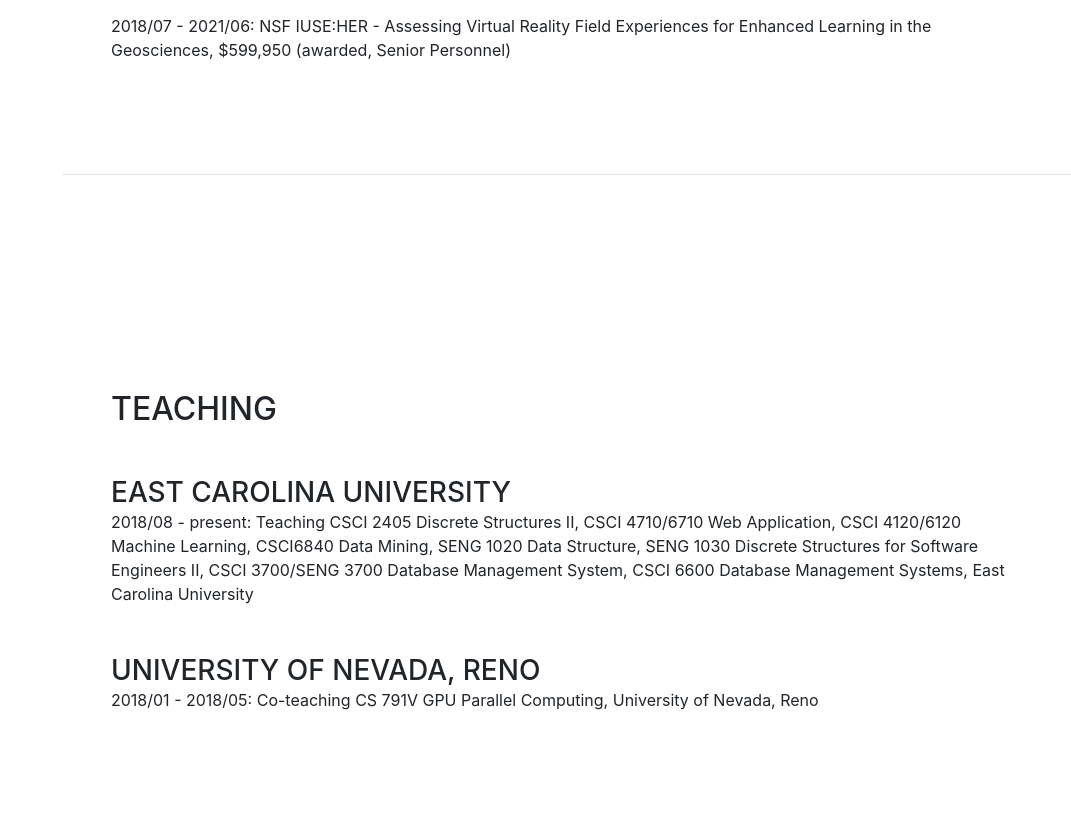
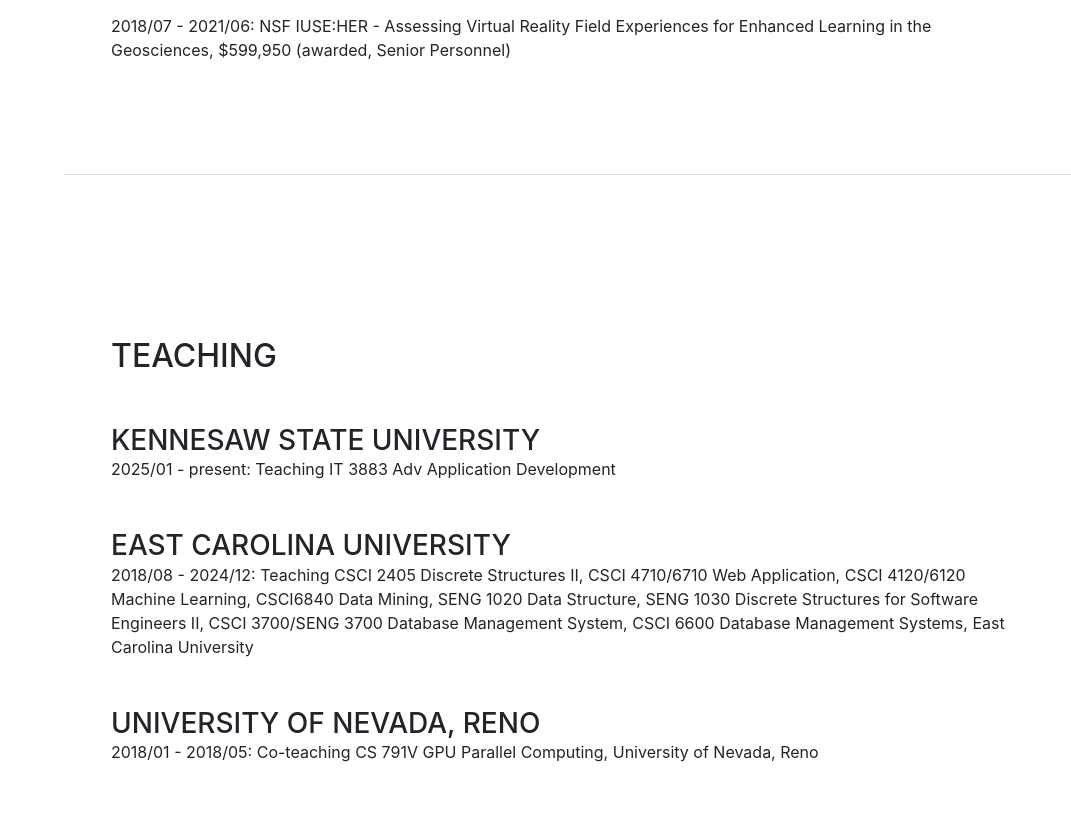
Before and after one commit to ruiwu1990/Rui_personal_website, a website with bundled scripts: page index.html in a window 1280 px wide. Shown: the part 1528-2343 px from the top of the page, without its empty margins (209-1280 px from the left). Built offline with nearby package versions, Linux system fonts and the light colour scheme; a web font is replaced by a local one.

Commit message:
Update index.html

```diff
--- a/index.html
+++ b/index.html
@@ -70,7 +70,7 @@
           <div class="subheading mb-5">(252) 328-9682 ·
             <a href="wur18@ecu.edu">wur18@ecu.edu</a>
           </div>
-          <p class="mb-5">I am now an associate professor at the East Carolina University. My research interests are machine learning and data visualization. </p>
+          <p class="mb-5">I am now an associate professor at the Kennesaw State University. My research interests are machine learning and data visualization. </p>
           <p class="mb-5">I received my Ph.D. and Master degree from University of Nevada, Reno and my major is Computer Science and Engineering. My advisors are Dr. Sergiu Dascalu and Dr. Frederick C Harris, Jr. I received my bachelor degree from Jilin University in 2013, majoring in Computer Science. </p>
 		  <p class="mb-5">RA positions are available. If you are interested in research and want to be my research assistant, Please email me your CV, transcripts, TOEFL, and GRE scores, and everything else that you believe will help your application.</p>
           <ul class="list-inline list-social-icons mb-0">
@@ -162,8 +162,15 @@
 
           <div class="resume-item d-flex flex-column flex-md-row mb-5">
             <div class="resume-content mr-auto">
+              <h3 class="mb-0">Kennesaw State University</h3>
+              <div>2025/01 - present: Teaching IT 3883 Adv Application Development</div>
+            </div>
+          </div>
+
+          <div class="resume-item d-flex flex-column flex-md-row mb-5">
+            <div class="resume-content mr-auto">
               <h3 class="mb-0">East Carolina University</h3>
-              <div>2018/08 - present: Teaching CSCI 2405 Discrete Structures II, CSCI 4710/6710 Web Application, CSCI 4120/6120 Machine Learning, CSCI6840 Data Mining, SENG 1020 Data Structure, SENG 1030 Discrete Structures for Software Engineers II, CSCI 3700/SENG 3700 Database Management System, CSCI 6600 Database Management Systems, East Carolina University</div>
+              <div>2018/08 - 2024/12: Teaching CSCI 2405 Discrete Structures II, CSCI 4710/6710 Web Application, CSCI 4120/6120 Machine Learning, CSCI6840 Data Mining, SENG 1020 Data Structure, SENG 1030 Discrete Structures for Software Engineers II, CSCI 3700/SENG 3700 Database Management System, CSCI 6600 Database Management Systems, East Carolina University</div>
             </div>
           </div>
 
```
